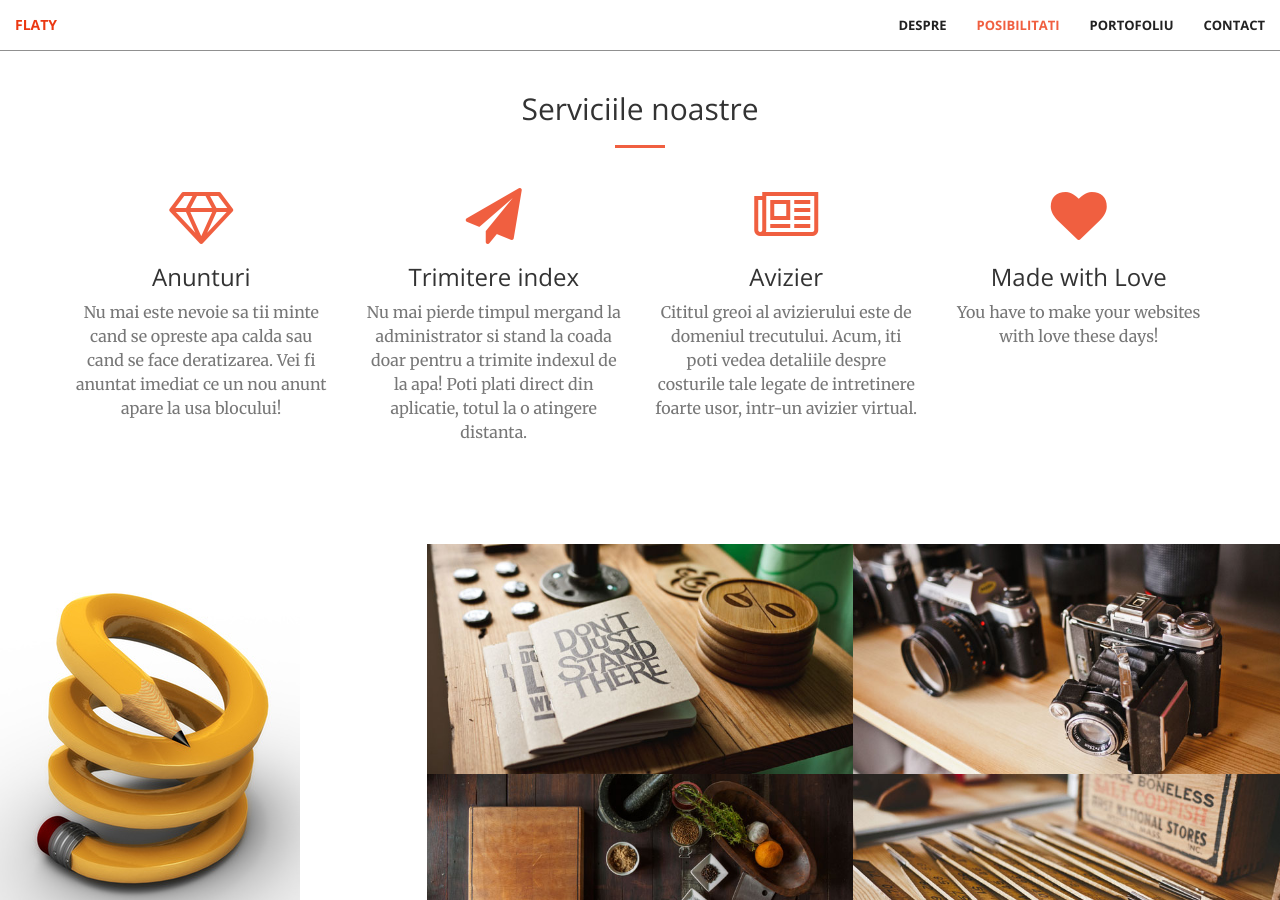
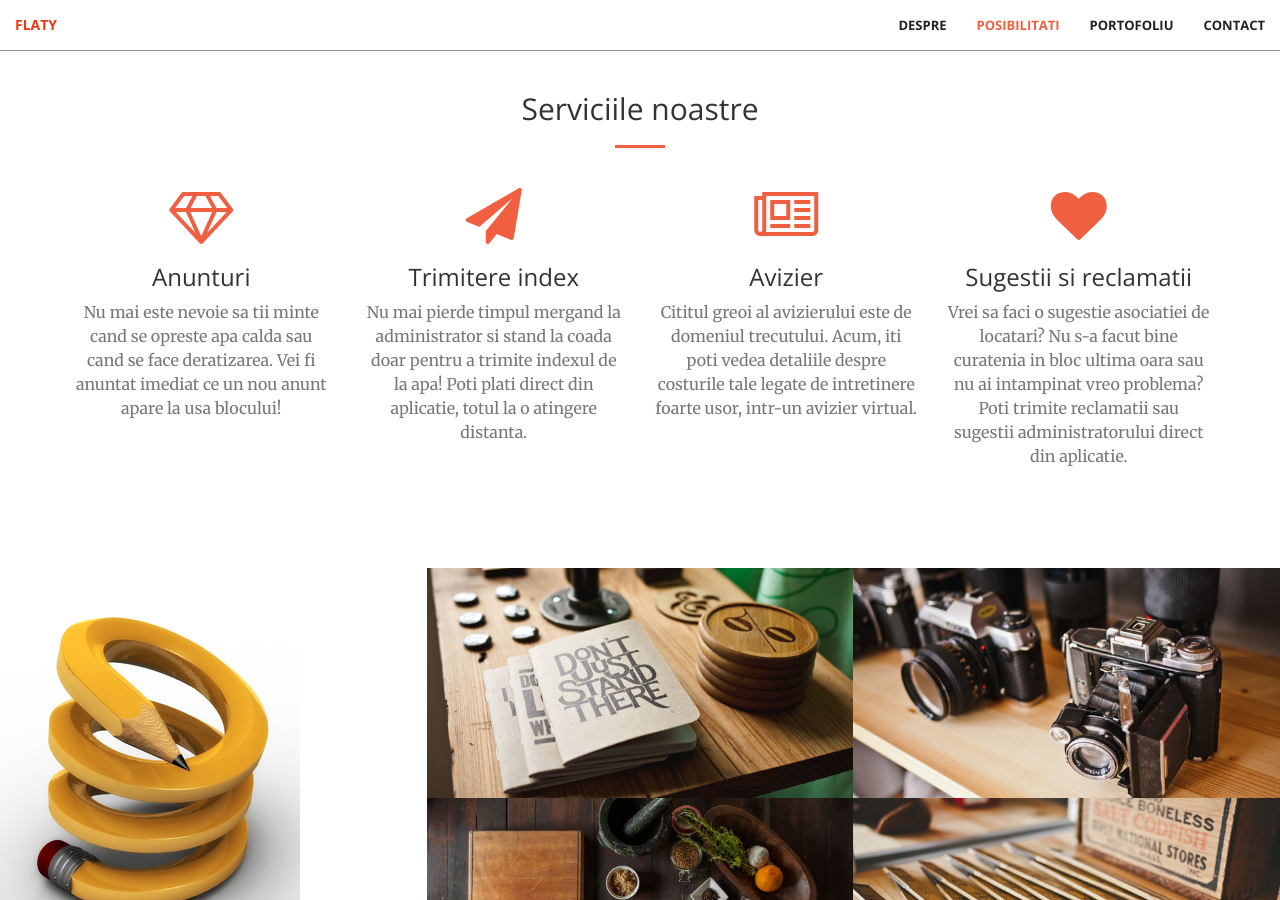
Before and after one commit to rptoma/Flaty-landing-page-2, a Jekyll site: the page built from index.html, in a window 1280 px wide and 900 px high, scrolled down 1276 px. Built offline with Jekyll 4.4.1, drawn with Linux system fonts in a browser that asks for light colours.

Commit message:
Updated '_includes/services.html' via CloudCannon

```diff
--- a/_includes/services.html
+++ b/_includes/services.html
@@ -33,8 +33,8 @@
             <div class="col-lg-3 col-md-6 text-center">
                 <div class="service-box">
                     <i class="fa fa-4x fa-heart wow bounceIn text-primary" data-wow-delay=".3s"></i>
-                    <h3>Made with Love</h3>
-                    <p class="text-muted">You have to make your websites with love these days!</p>
+                    <h3>Sugestii si reclamatii</h3>
+                    <p class="text-muted">Vrei sa faci o sugestie asociatiei de locatari? Nu s-a facut bine curatenia in bloc ultima oara sau nu ai intampinat vreo problema? Poti trimite reclamatii sau sugestii administratorului direct din aplicatie.</p>
                 </div>
             </div>
         </div>
```
